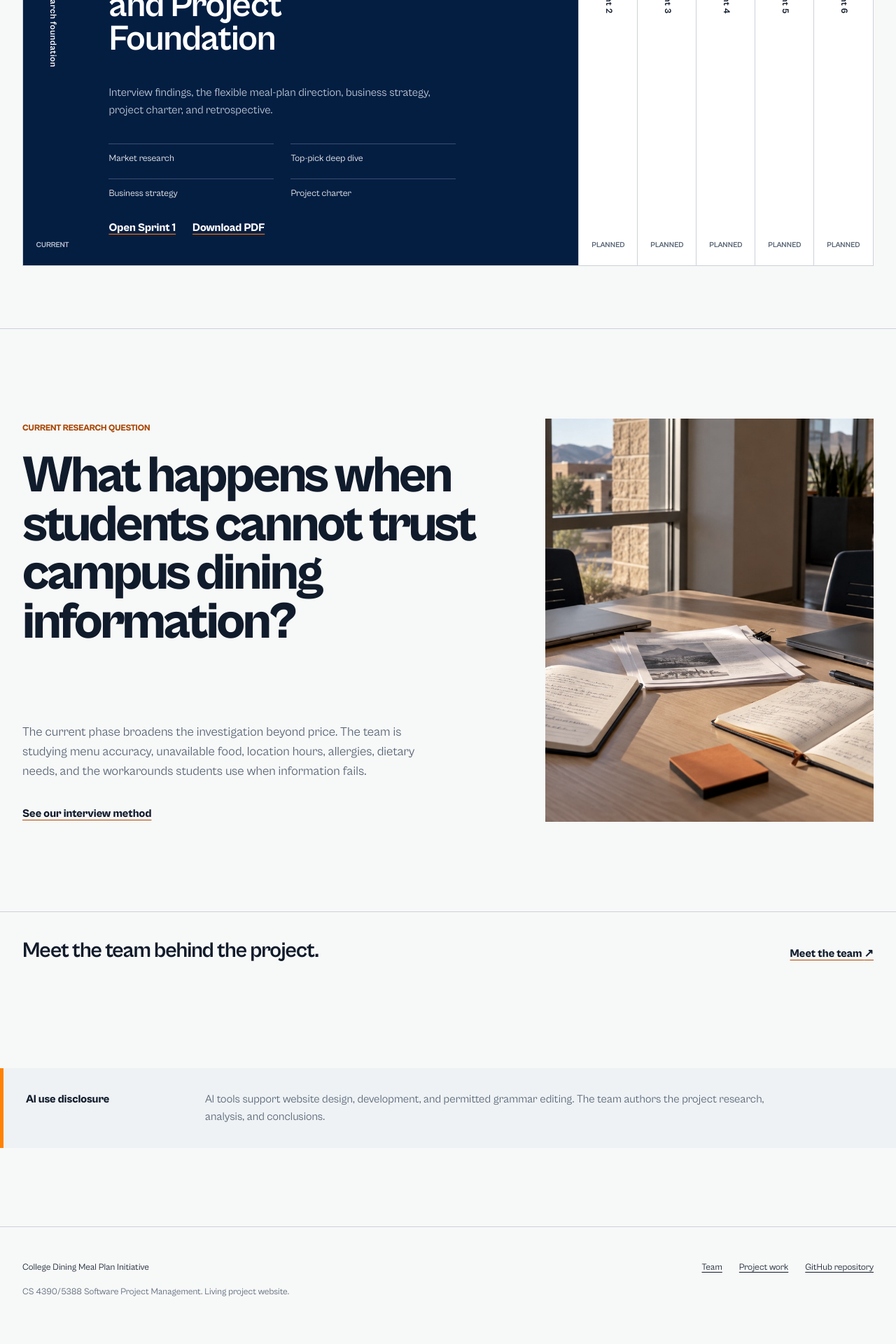
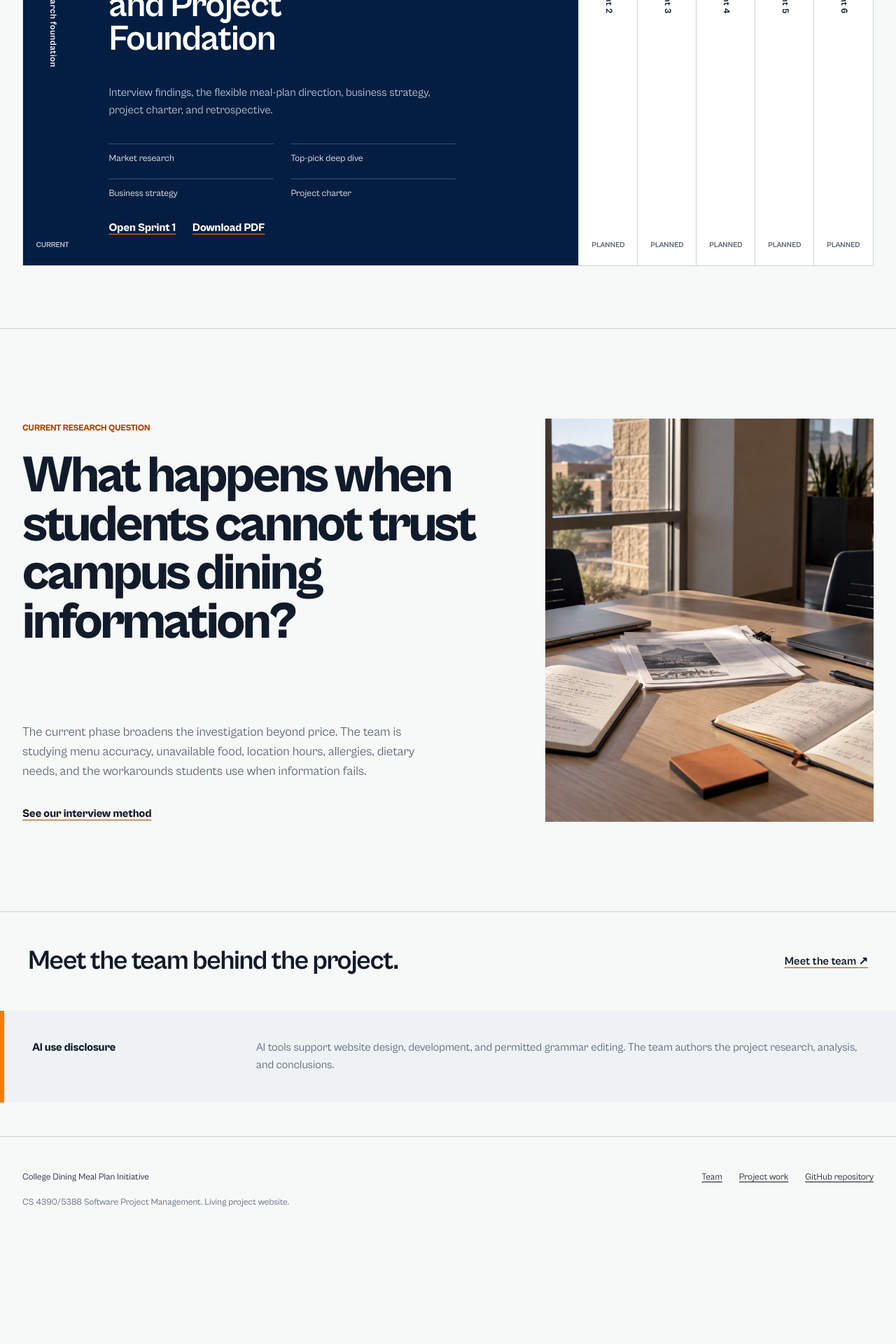
Before and after one commit to dlozan62/dlozan62.github.io, a Jekyll site: the page built from index.html, in a window 1280 px wide. Shown: the part 1087-3007 px from the top of the page at 70% size. Built offline with Jekyll 4.4.1, drawn with Linux system fonts in a browser that asks for light colours; after the commit the page ends 2878 px from its top, so only the background shows below that.

Commit message:
Fix home page spacing and disclosure layout

```diff
--- a/index.html
+++ b/index.html
@@ -4,6 +4,84 @@ title: Home
 description: A living record of our college dining research, decisions, and project work.
 permalink: /
 ---
+
+<style>
+  .team-route {
+    min-height: 0;
+    margin: 0;
+    padding: 3rem 2.5rem;
+
+    display: flex;
+    align-items: center;
+    justify-content: space-between;
+    gap: 2rem;
+
+    border-top: 1px solid #cbd3dc;
+  }
+
+  .team-route p {
+    margin: 0;
+    font-size: clamp(2rem, 3vw, 3rem);
+    font-weight: 700;
+    line-height: 1.15;
+  }
+
+  .team-route a {
+    margin: 0;
+    color: inherit;
+    font-weight: 700;
+    white-space: nowrap;
+    text-underline-offset: 0.25rem;
+  }
+
+  .disclosure {
+    min-height: 0;
+    margin: 0 0 3rem;
+    padding: 2.5rem;
+
+    display: grid;
+    grid-template-columns: minmax(180px, 280px) 1fr;
+    align-items: start;
+    gap: 2.5rem;
+
+    background: #eef2f5;
+    border-left: 6px solid #f57c00;
+  }
+
+  .disclosure__title,
+  .disclosure p {
+    margin: 0;
+  }
+
+  .disclosure__title {
+    font-size: 1rem;
+    line-height: 1.5;
+  }
+
+  .disclosure p {
+    max-width: 950px;
+    line-height: 1.6;
+  }
+
+  @media (max-width: 700px) {
+    .team-route {
+      padding: 2rem 1.25rem;
+      align-items: flex-start;
+      flex-direction: column;
+    }
+
+    .team-route p {
+      font-size: 2rem;
+    }
+
+    .disclosure {
+      margin-bottom: 2rem;
+      padding: 1.75rem 1.25rem;
+      grid-template-columns: 1fr;
+      gap: 1rem;
+    }
+  }
+</style>
 
 <section class="exhibit-hero" aria-labelledby="hero-title">
   <img
@@ -14,15 +92,26 @@ permalink: /
     height="1024"
     fetchpriority="high"
   >
+
   <div class="exhibit-hero__wash" aria-hidden="true"></div>
+
   <div class="exhibit-hero__content">
     <p>CS 4390/5388 Software Project Management</p>
+
     <h1 id="hero-title">Meal plans that fit.</h1>
+
     <div class="exhibit-hero__actions">
-      <a class="button button--orange" href="{{ '/sprints/sprint-1/' | relative_url }}">
+      <a
+        class="button button--orange"
+        href="{{ '/sprints/sprint-1/' | relative_url }}"
+      >
         Explore the research
       </a>
-      <a class="button button--glass" href="{{ '/about/' | relative_url }}">
+
+      <a
+        class="button button--glass"
+        href="{{ '/about/' | relative_url }}"
+      >
         Meet the team
       </a>
     </div>
@@ -31,10 +120,20 @@ permalink: /
 
 <section class="sprint-accordion" aria-labelledby="sprint-heading">
   <header>
-    <h2 id="sprint-heading">Six Sprints.<br>Our Living Record.</h2>
+    <h2 id="sprint-heading">
+      Six Sprints.<br>
+      Our Living Record.
+    </h2>
+
     <div>
       <p>Select a sprint to see what the team has published so far.</p>
-      <a class="text-link" href="{{ '/sprints/' | relative_url }}">View the sprint archive</a>
+
+      <a
+        class="text-link"
+        href="{{ '/sprints/' | relative_url }}"
+      >
+        View the sprint archive
+      </a>
     </div>
   </header>
 
@@ -71,10 +182,17 @@ permalink: /
           <strong>Sprint {{ sprint }}</strong>
           <small>Planned</small>
         </summary>
+
         <div class="sprint-slice__body">
           <h3>Sprint {{ sprint }}</h3>
-          <p>This record will be published after the sprint closes.</p>
-          <p class="sprint-slice__empty">No project materials have been published for this sprint yet.</p>
+
+          <p>
+            This record will be published after the sprint closes.
+          </p>
+
+          <p class="sprint-slice__empty">
+            No project materials have been published for this sprint yet.
+          </p>
         </div>
       </details>
     {% endfor %}
@@ -83,9 +201,11 @@ permalink: /
 
 <section class="research-intro" aria-labelledby="research-question">
   <p>Current research question</p>
+
   <h2 id="research-question">
     What happens when students cannot trust campus dining information?
   </h2>
+
   <div class="research-intro__visual">
     <img
       src="{{ '/assets/images/team-work-session.jpg' | relative_url }}"
@@ -95,13 +215,18 @@ permalink: /
       loading="lazy"
     >
   </div>
+
   <div class="research-intro__copy">
     <p>
       The current phase broadens the investigation beyond price. The team is
       studying menu accuracy, unavailable food, location hours, allergies,
       dietary needs, and the workarounds students use when information fails.
     </p>
-    <a class="text-link" href="{{ '/sprints/sprint-1/#interview-method' | relative_url }}">
+
+    <a
+      class="text-link"
+      href="{{ '/sprints/sprint-1/#interview-method' | relative_url }}"
+    >
       See our interview method
     </a>
   </div>
@@ -109,11 +234,17 @@ permalink: /
 
 <aside class="team-route">
   <p>Meet the team behind the project.</p>
-  <a href="{{ '/about/' | relative_url }}">Meet the team <span aria-hidden="true">↗</span></a>
+
+  <a href="{{ '/about/' | relative_url }}">
+    Meet the team <span aria-hidden="true">↗</span>
+  </a>
 </aside>
 
 <aside class="disclosure" aria-labelledby="ai-disclosure-title">
-  <h2 id="ai-disclosure-title" class="disclosure__title">AI use disclosure</h2>
+  <h2 id="ai-disclosure-title" class="disclosure__title">
+    AI use disclosure
+  </h2>
+
   <p>
     AI tools support website design, development, and permitted grammar
     editing. The team authors the project research, analysis, and conclusions.
```
Also changed, not shown: other parts of index.html (+14 -2 lines).
